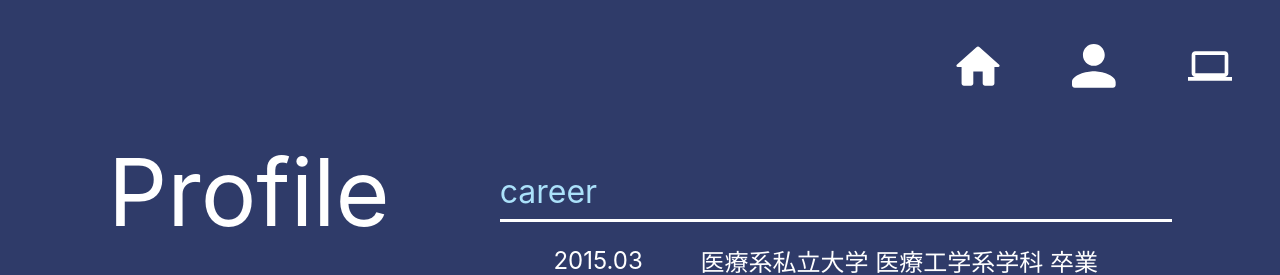
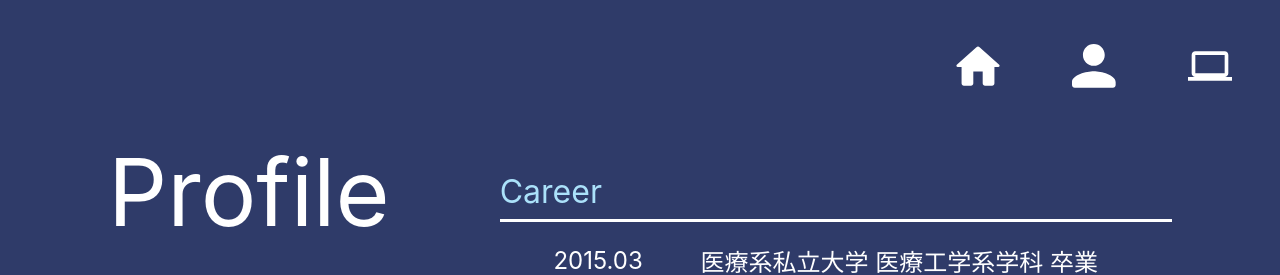
Before and after one commit to trancore/trancore.github.io, a React (Create React App) app: page /profile in a window 1280 px wide. Shown: the top 275 px of the page. Built offline with nearby package versions, Linux system fonts and the light colour scheme; a web font is replaced by a local one.

Commit message:
feature: feature animation for Profile component

```diff
--- a/src/components/pages/profile/Profile.tsx
+++ b/src/components/pages/profile/Profile.tsx
@@ -47,7 +47,13 @@ export const Profile: React.FC = () => {
           animateProps={animationProps}
           transitionProps={getTransitionProps(DEFAULT_DELAY_SECOND + 0.5)}
         >
-          <Table tableHeaderTitle="career" tableBodyRows={CARRER_LIST} />
+          <Table tableHeaderTitle="Career" tableBodyRows={CARRER_LIST} />
+        </SimpleAnimation>
+        <SimpleAnimation
+          componentType="div"
+          animateProps={animationProps}
+          transitionProps={getTransitionProps(DEFAULT_DELAY_SECOND + 1.0)}
+        >
           <Table
             tableHeaderTitle="Qualification"
             tableBodyRows={QUALIFICATION_LIST}
```
